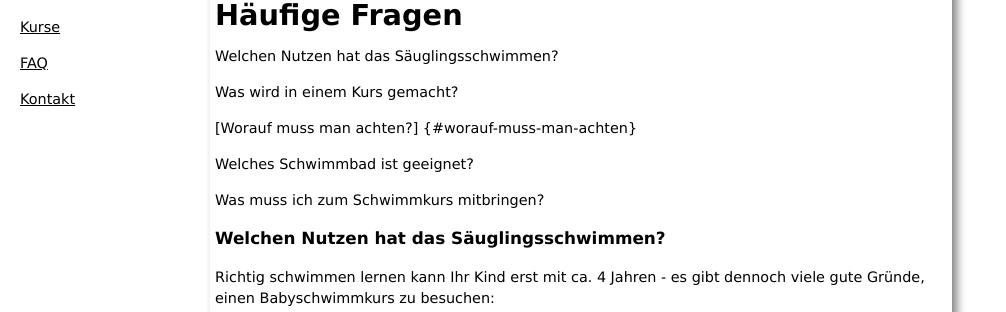
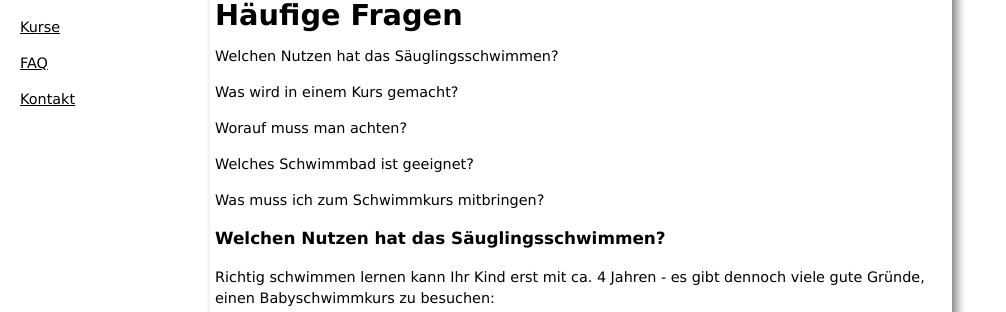
Before and after one commit to chrudat/babyschwimmen-gehrden, a Jekyll site: the page built from faq.md, in a window 1280 px wide. Shown: the part 224-536 px from the top of the page, without its empty margins (0-1006 px from the left). Built offline with Jekyll 4.4.1, drawn with Linux system fonts in a browser that asks for light colours.

Commit message:
Fix heading formatting in faq.md

```diff
--- a/faq.md
+++ b/faq.md
@@ -7,7 +7,7 @@ Welchen Nutzen hat das Säuglingsschwimmen?
 
 Was wird in einem Kurs gemacht?
 
-[Worauf muss man achten?] {#worauf-muss-man-achten}
+Worauf muss man achten?
 
 Welches Schwimmbad ist geeignet?
 
@@ -34,7 +34,7 @@ Richtig schwimmen lernen kann Ihr Kind erst mit ca. 4 Jahren - es gibt dennoch v
 * das Baby lernt, dass es durch Bewegung der Beine im Wasser vorwärts kommt und übt somit bereits schwimmähnliche Bewegungen
 * der natürliche Atemschutzreflex, unter Wasser die Luft anzuhalten, wird trainiert; auch größere Babys können diesen wieder erlernen, wenn sie ihn bereits verloren haben
 
-### Worauf muss man achten? {#worauf-muss-man-achten}
+### Worauf muss man achten?
 
 * das Baby muss ausgeschlafen und satt sein, sollte jedoch nicht unmittelbar vor dem Schwimmen gegessen haben
 * Babys dürfen zum Schutz der eigenen Gesundheit u. a. bei den folgenden Erkrankungen nicht am Babyschwimmen teilnehmen: Fieber, Ohrenentzündung, offene Wunde, ansteckende Krankheit (Wir bitten um vorherige Absage, wenn Ihr Kind an einer Kursstunde nicht teilnehmen kann!)
```
